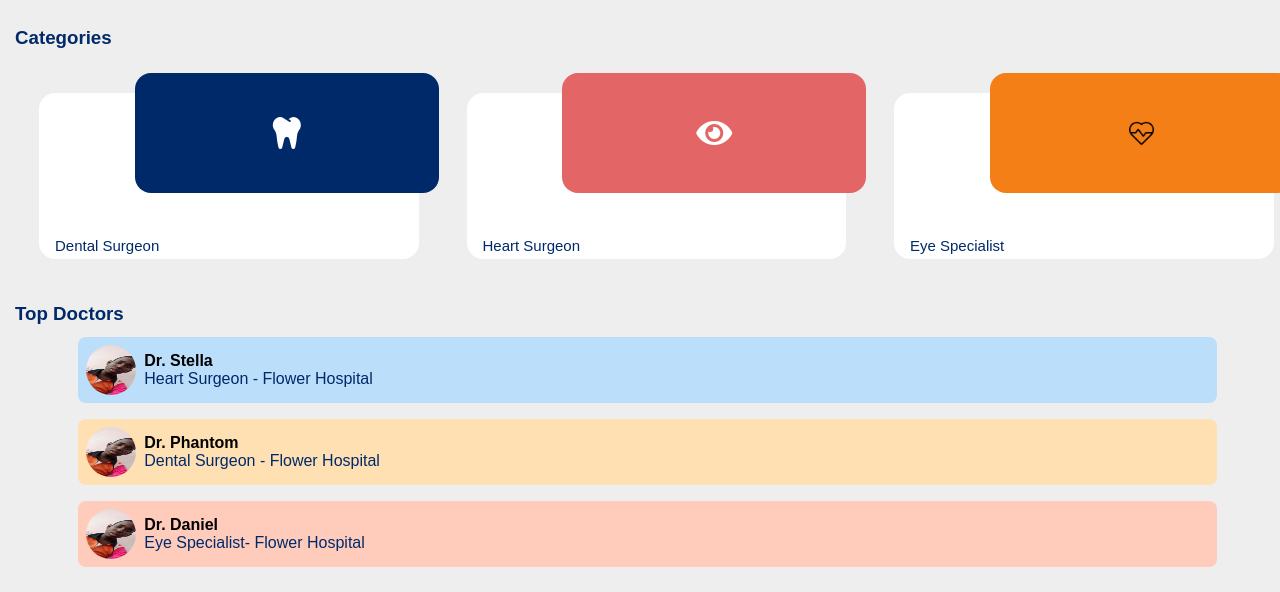
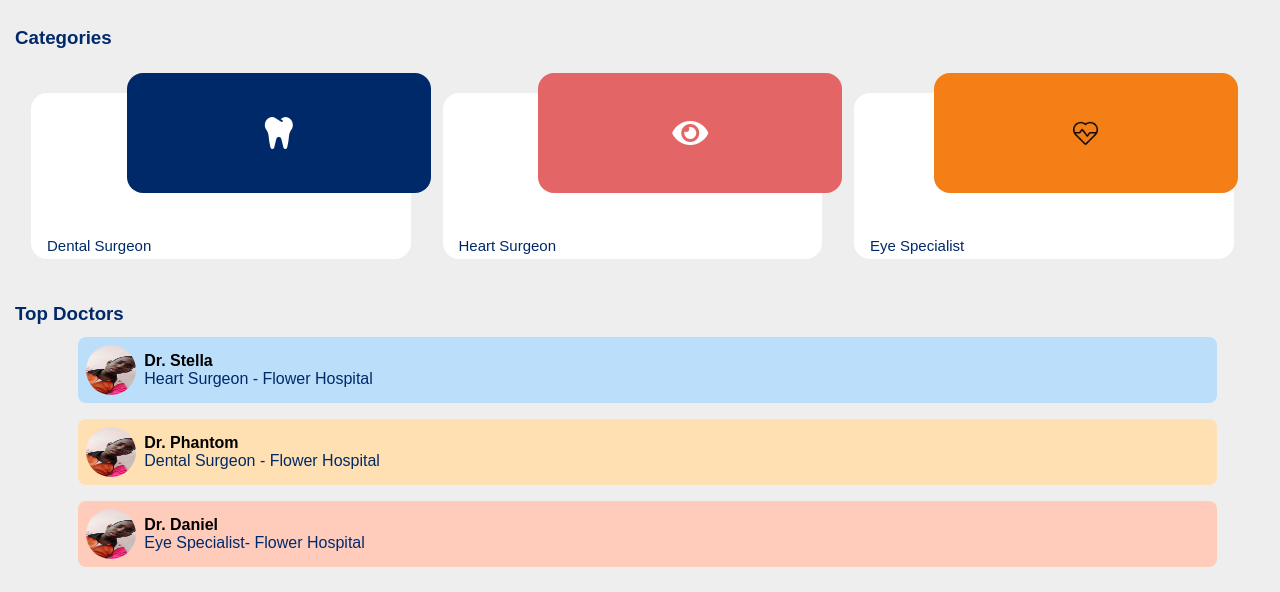
Before and after one commit to dev-phantom/phantom-health, a plain HTML site: page index.html in a window 1280 px wide. Shown: the part 208-800 px from the top of the page. Drawn offline with Linux system fonts and the light colour scheme.

Commit message:
made change to the home page

```diff
--- a/css/index.css
+++ b/css/index.css
@@ -160,7 +160,7 @@ main > h1{
       min-width:30%;
     padding-top: 18vh;
     padding-left: 1rem;
-    margin: 2rem 1.5rem;
+    margin: 2rem 1rem;
     background-color: var(--white-color);
     border-radius: 1rem;
     position: relative;
@@ -216,6 +216,7 @@ main > h1{
     display: flex;
     justify-content: center;
     align-items: center;
+    margin-right: 1rem;
   }
   .heart > img {
       width: 25px;
```
